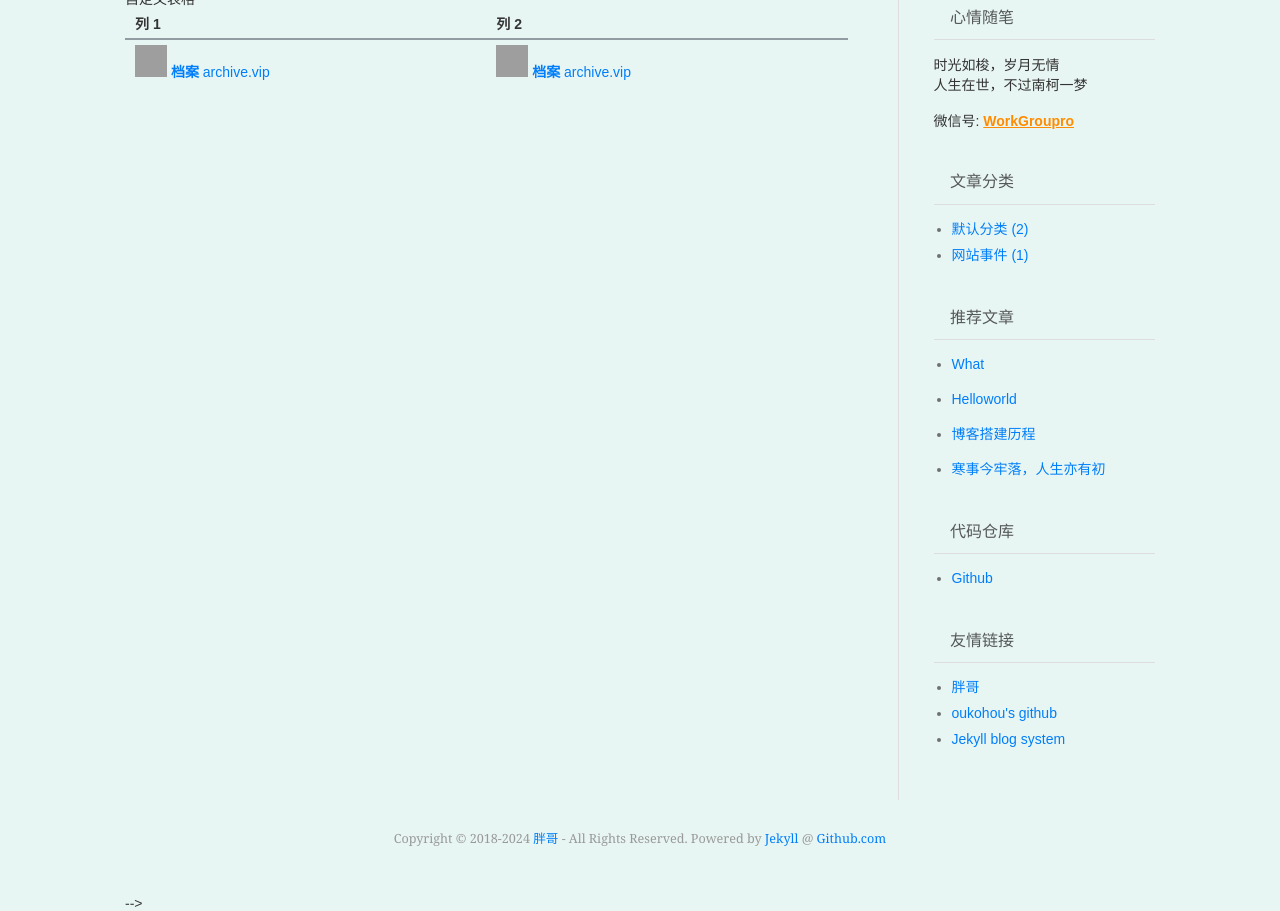
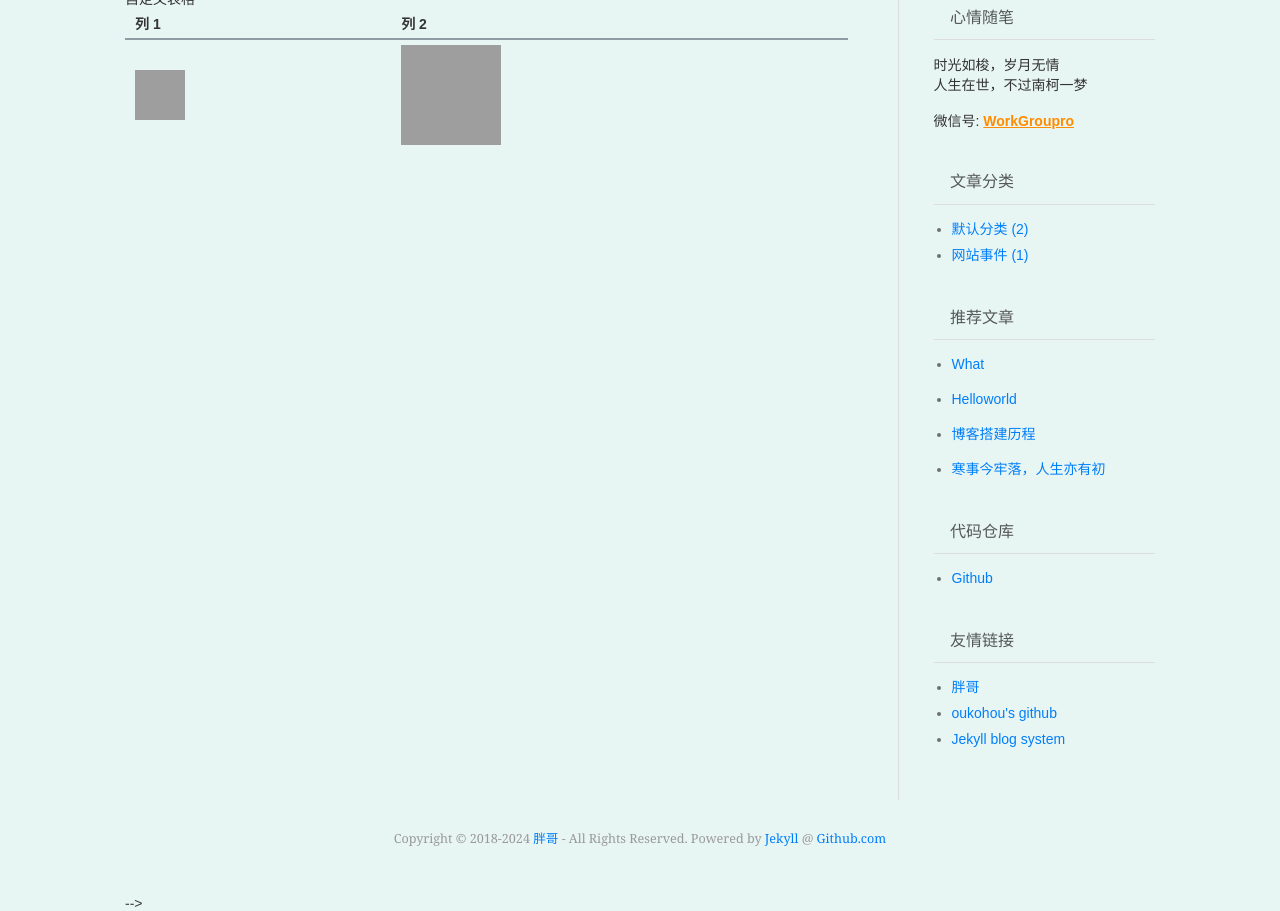
Before and after one commit to YiPianYe/pangge, a Jekyll site: the page built from pages/donate.md, in a window 1280 px wide, cut to the strip 302-1213 px from the top of the page. Built offline with Jekyll 4.4.1, drawn with Linux system fonts in a browser that asks for light colours; some web fonts are replaced; comment, search, counter and statistics services are not loaded; grey boxes are pictures that could not be loaded.

Commit message:
Update donate.md

```diff
--- a/pages/donate.md
+++ b/pages/donate.md
@@ -21,17 +21,11 @@ permalink: /donate/
     <tbody>
     <tr>
         <td><a href="https://yxw.me/img/weixin.jpg">
-      <img src="https://yxw.me/img/weixin.jpg" alt="微信" width="32" height="32">
-      <span>
-        <strong>档案</strong> archive.vip
-      </span>
+      <img src="https://yxw.me/img/weixin.jpg" alt="微信" width="50" height="50">
     </a>
           </td>
         <td> <a href="https://yxw.me/img/zfb.jpg">
-      <img src="https://yxw.me/img/zfb.jpg" alt="支付宝" width="32" height="32">
-      <span>
-        <strong>档案</strong> archive.vip
-      </span>
+      <img src="https://yxw.me/img/zfb.jpg" alt="支付宝" width="100" height="100">
     </a>
         </td>
     </tr>
```
